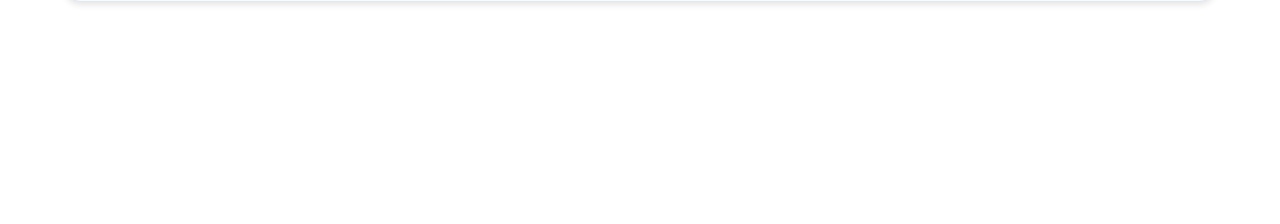
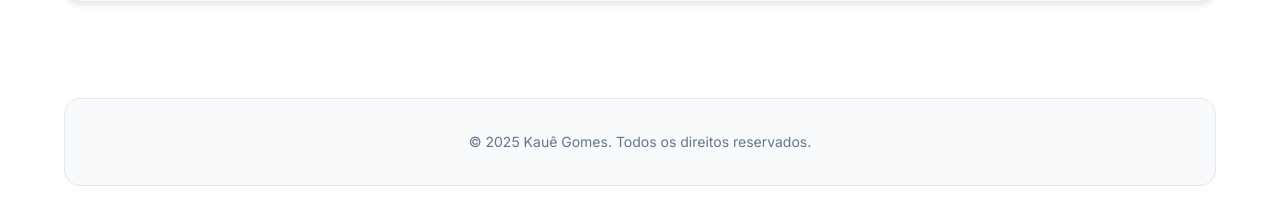
Before and after one commit to bigparty1/Pagina-Pessoal, a website with bundled scripts: page src/index.html in a window 1280 px wide. Shown: the part 320-544 px from the top of the page. Built offline with nearby package versions, Linux system fonts and the light colour scheme.

Commit message:
feat: Footer

```diff
--- a/src/index.html
+++ b/src/index.html
@@ -53,6 +53,25 @@
                         </div>
                     </div>
             </header>
+            <!-- <main class="main-content">
+                <section class="about-section">
+                    <h2>Sobre mim</h2>
+                    <p>Sou um estudante de Engenharia da Computação com experiência em suporte técnico e desenvolvimento de software. Tenho paixão por resolver problemas e criar soluções tecnológicas que melhorem a eficiência e a experiência do usuário.</p>
+                </section>
+                <section class="skills-section">
+                    <h2>Habilidades</h2>
+                    <ul class="skills-list">
+                        <li>Infraestrutura de TI</li>
+                        <li>Desenvolvimento Full Stack</li>
+                        <li>Suporte Técnico</li>
+                        <li>Resolução de Problemas</li>
+                        <li>Comunicação Eficaz</li>
+                    </ul>
+                </section>
+            </main> -->
+            <footer class="footer">
+                <p>&copy; 2025 Kauê Gomes. Todos os direitos reservados.</p>
+            </footer>
         </div>
     </body>
 </html>
--- a/src/style.css
+++ b/src/style.css
@@ -197,3 +197,20 @@ body {
     color: var(--primary-color);
     border-radius: var(--border-radius);
 }
+
+/* Footer */
+.footer {
+    display: flex;
+    justify-content: center;
+    background: var(--surface);
+    border-radius: var(--border-radius-lg);
+    padding: var(--spacing-xl);
+    margin-top: var(--spacing-2xl);
+    border: 1px solid var(--border);
+    gap: var(--spacing-md);
+}
+
+.footer p {
+    color: var(--text-secondary);
+    margin: 0;
+}
```
